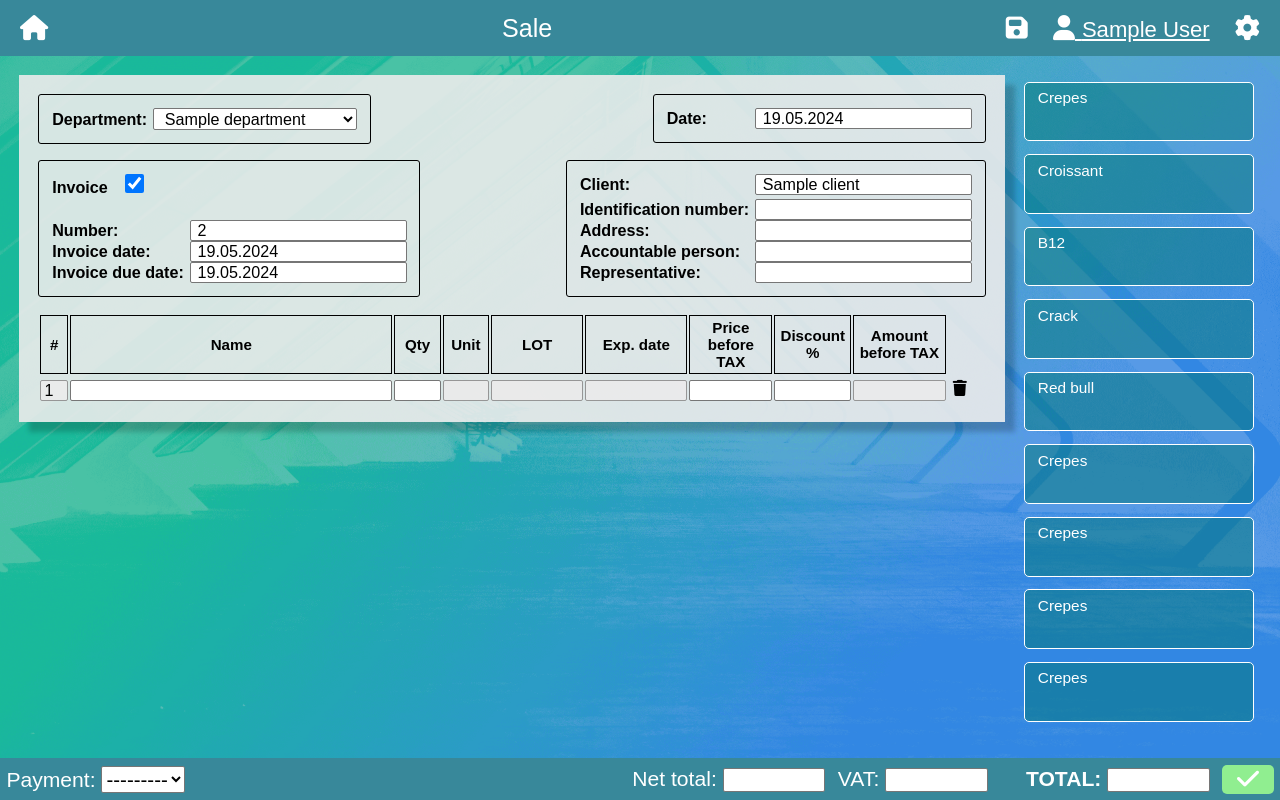
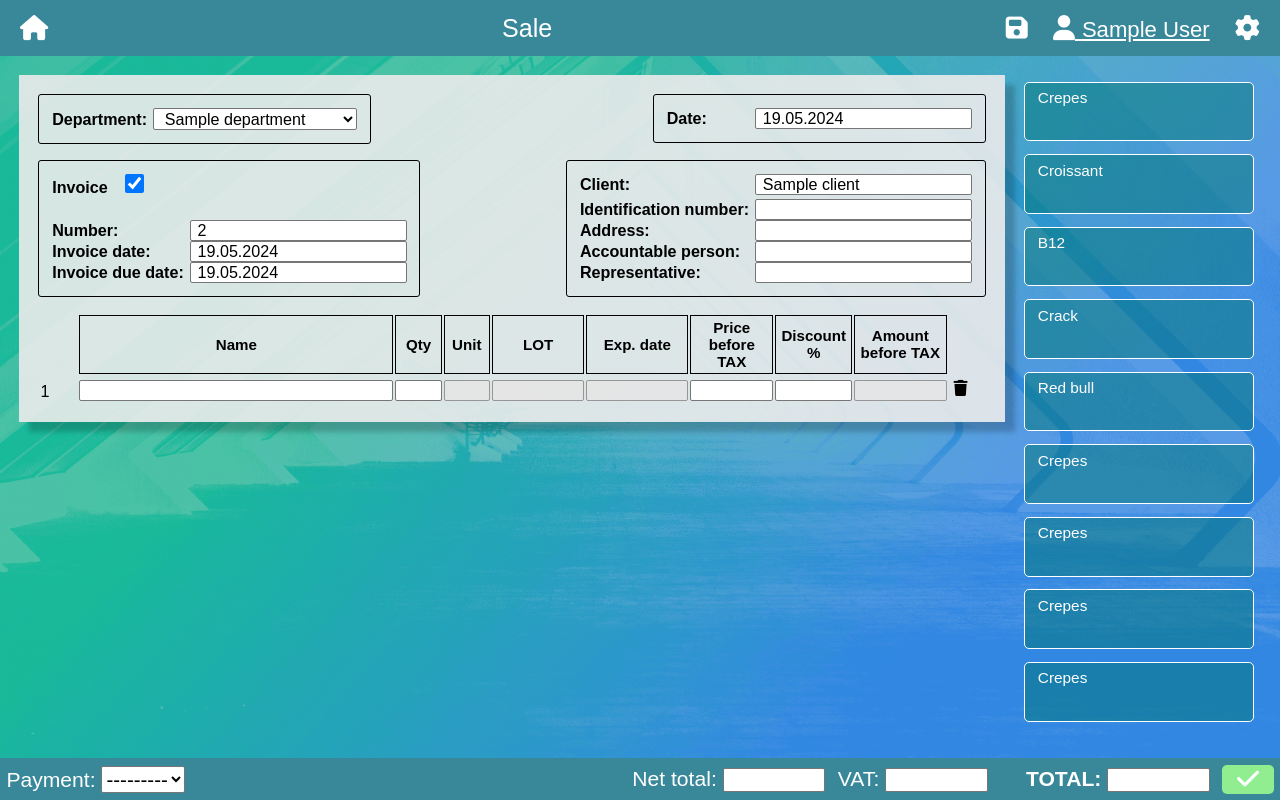
Before and after one commit to m-s-enchev/Ergo_ERP, a Django app: page /sales/new/ in a window 1280 px wide. Run offline with Django 4.2, Linux system fonts and the light colour scheme; a user stored in the database is signed in; tables that the repository leaves empty hold one stand-in row (values such as "Sample post"); some libraries are stand-ins or nearby versions.

Commit message:
sales - set readonly fields

```diff
--- a/Ergo_ERP/sales/forms.py
+++ b/Ergo_ERP/sales/forms.py
@@ -41,10 +41,12 @@ class SalesDocumentForm(ModelForm):
 
 
 class SoldProductsForm(ModelForm, DecimalFieldsValidationMixin):
-    product_exp_date = forms.DateField(
-        input_formats=['%d.%m.%Y'],
-        required=False
-    )
+    product_unit = forms.CharField(widget=forms.TextInput(attrs={'readonly': True}))
+    product_exp_date = forms.DateField(input_formats=['%d.%m.%Y'], required=False,
+                                       widget=forms.DateInput(attrs={'readonly': True}))
+    product_lot_number = forms.CharField(widget=forms.TextInput(attrs={'readonly': True}))
+    product_total_before_tax = forms.CharField(widget=forms.NumberInput(attrs={'readonly': True}))
+    product_total = forms.CharField(widget=forms.NumberInput(attrs={'readonly': True}))
 
     class Meta:
         model = SoldProducts
--- a/static/css/sale.css
+++ b/static/css/sale.css
@@ -141,6 +141,10 @@
     border: 1px solid black;
 }
 
+#sold-products th.numerator {
+    border-style: none;
+}
+
 #sales-wrapper .product-form td,
 #sales-wrapper .product-form input,
 #sale-document-header input{
@@ -155,8 +159,10 @@
     padding: 3px 5px;
 }
 
+
+
 #sales-wrapper .product-form .numerator {
-    width: 3%;
+    width: 4%;
 }
 
 #sales-wrapper .product-form .name {
@@ -204,15 +210,14 @@
 #sales-wrapper .product-form .lot input,
 #sales-wrapper .product-form .exp-date input {
     text-align: center;
-    background-color: var(--document-background);
+    background-color: var(--read-only-fields-background);
     border-color: rgb(150, 150, 150);
 }
 
-#sales-wrapper .product-form .numerator input,
 #sales-wrapper .product-form .total-with-tax input,
 #sales-wrapper .product-form .total-before-tax input,
 #sales-wrapper .product-form .total-with-tax input {
-    background-color: var(--document-background);
+    background-color: var(--read-only-fields-background);
     border-color: rgb(150, 150, 150);
 }
 
--- a/static/css/themes.css
+++ b/static/css/themes.css
@@ -3,6 +3,7 @@
     --buttons_background: rgba(0, 119, 119, 0.4);
     --main-background: #3d3d3d;
     --document-background:rgba(235, 235, 235, 0.9);
+    --read-only-fields-background: rgba(230, 230, 230, 0.9);
 
 
     --buttons-hover:  inset 0 0 2px rgba(255, 255, 255, 0.8),
--- a/templates/sales/sale.html
+++ b/templates/sales/sale.html
@@ -85,7 +85,7 @@
                     <table>
                       <thead>
                         <tr>
-                            <th class="numerator">#</th>
+                            <th class="numerator"></th>
                             <th class="name">{% translate 'Name' %}</th>
                             <th class="quantity">{% translate 'Qty' %}</th>
                             <th class="unit">{% translate 'Unit' %}</th>
@@ -106,7 +106,7 @@
                       <tbody>
                             {% for form in sold_products_formset %}
                                 <tr class="product-form">
-                                    <td class="numerator"><input type="text" value="{{ forloop.counter }}" readonly></td>
+                                    <td class="numerator">{{ forloop.counter }}</td>
                                     <td class="name">
                                         {{ form.product_name.errors }}
                                         {{ form.product_name }}
```
